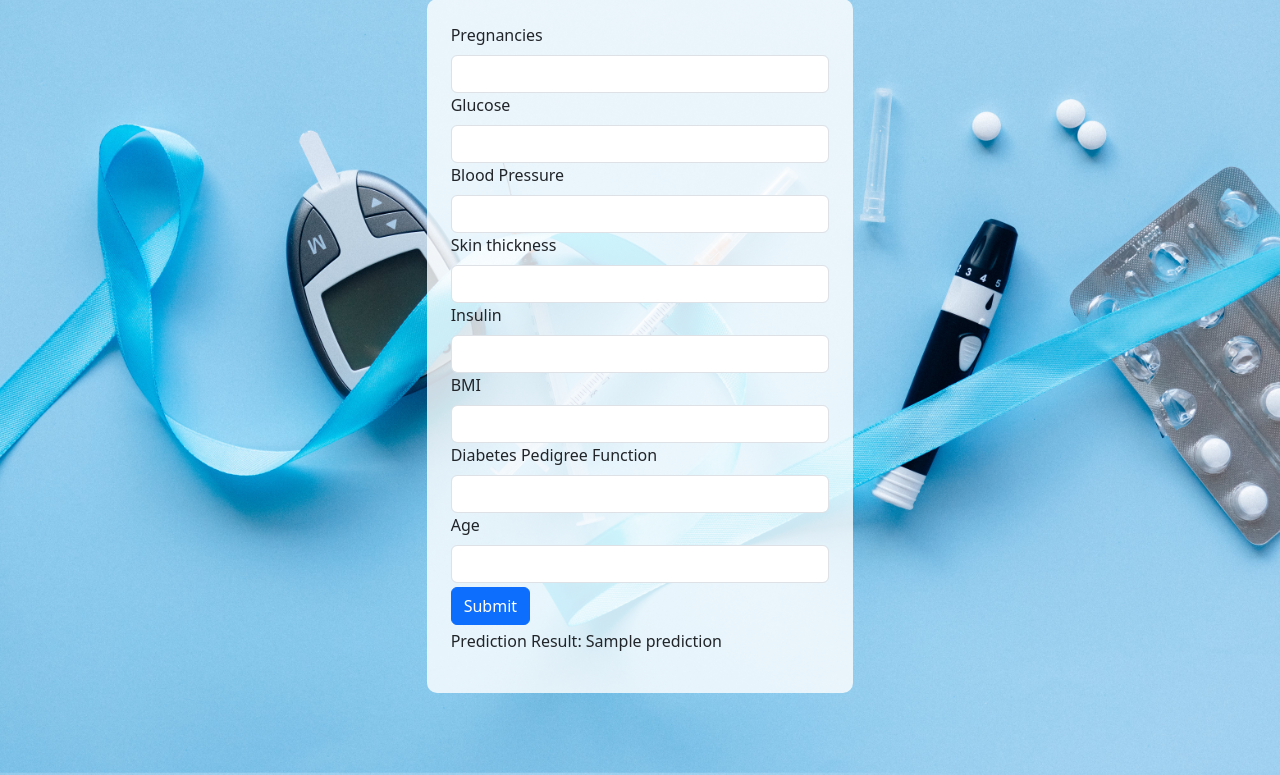
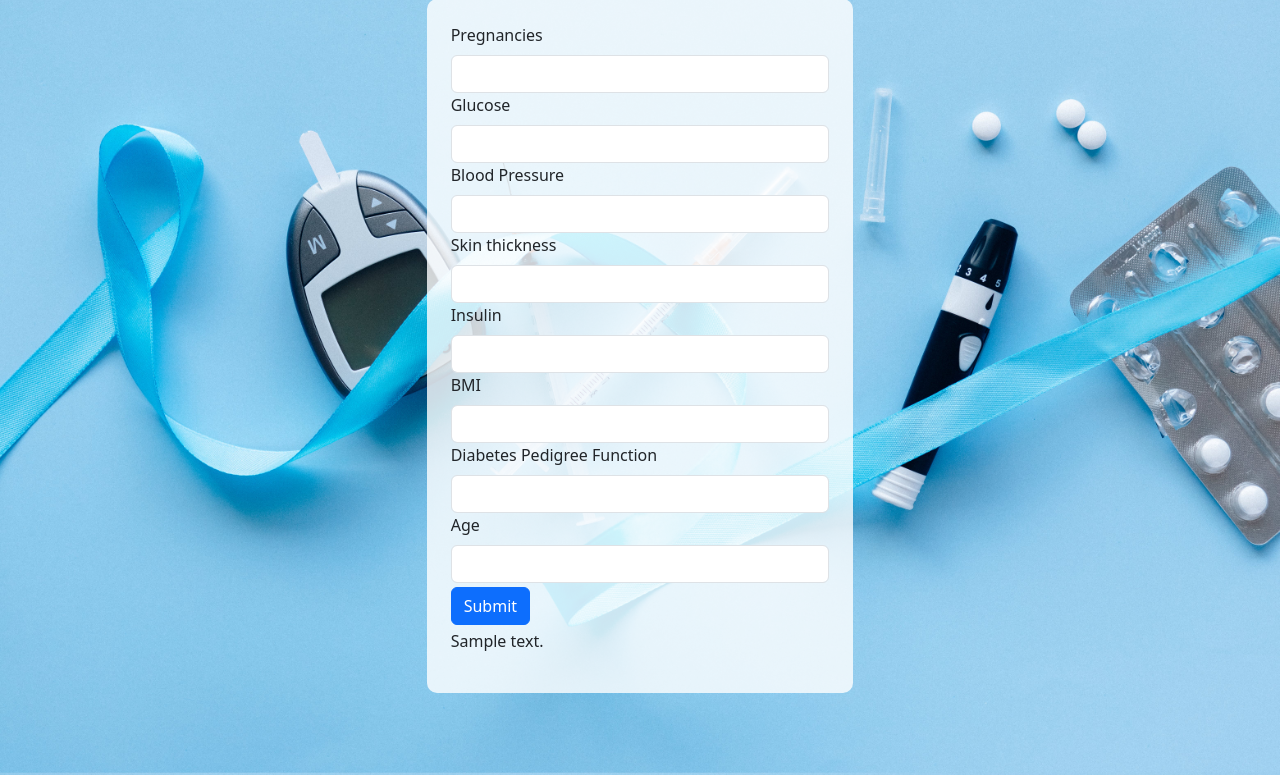
Before and after one commit to ImeshaDilshani/Diabetes-Prediction-System, a Django app: template diabetesPrediction/diabetesPrediction/templates/home.html in a window 1280 px wide. Shown: the part 25-800 px from the top of the page. Run offline with Django 4.2, Linux system fonts and the light colour scheme; the template is opened without the code that fills it: most values are stand-ins (such as "Sample title", 1, 10 or a date in 2020); parts of the project's set-up code (start-up, migrations or seed data) failed here and were passed over.

Commit message:
finished

```diff
--- a/diabetesPrediction/diabetesPrediction/templates/home.html
+++ b/diabetesPrediction/diabetesPrediction/templates/home.html
@@ -29,38 +29,40 @@
       {% csrf_token %}
         <div>
           <label  class="form-label">Pregnancies</label>
-          <input type="text" class="form-control" >
+          <input type="text" class="form-control" name="Pregnancies">
         </div>
         <div>
           <label class="form-label">Glucose</label>
-          <input type="text" class="form-control" >
+          <input type="text" class="form-control" name="Glucose">
         </div>
         <div>
             <label  class="form-label">Blood Pressure</label>
-            <input type="text" class="form-control" >
+            <input type="text" class="form-control" name="BloodPressure">
           </div>
           <div>
             <label  class="form-label">Skin thickness</label>
-            <input type="text" class="form-control" >
+            <input type="text" class="form-control" name="SkinThickness">
           </div>
           <div>
             <label  class="form-label">Insulin</label>
-            <input type="text" class="form-control" >
+            <input type="text" class="form-control" name="Insulin">
           </div>
           <div>
             <label  class="form-label">BMI</label>
-            <input type="text" class="form-control" >
+            <input type="text" class="form-control" name="BMI">
           </div>
           <div>
             <label  class="form-label">Diabetes Pedigree Function</label>
-            <input type="text" class="form-control" >
+            <input type="text" class="form-control" name="DiabetesPedigreeFunction">
           </div>
           <div>
             <label  class="form-label">Age</label>
-            <input type="text" class="form-control">
+            <input type="text" class="form-control"name="Age">
           </div>
         <button type="submit" class="btn btn-primary mt-1 mb-1" >Submit</button>
-        <p>Prediction Result: {{ prediction }}</p>
+           {% if result_message %}
+             <p>{{ result_message }}</p>
+         {% endif %}
       </form>
 </body>
 </html>
```
Also changed, not shown: diabetesPrediction/diabetesPrediction/views.py (+10 -5 lines).
